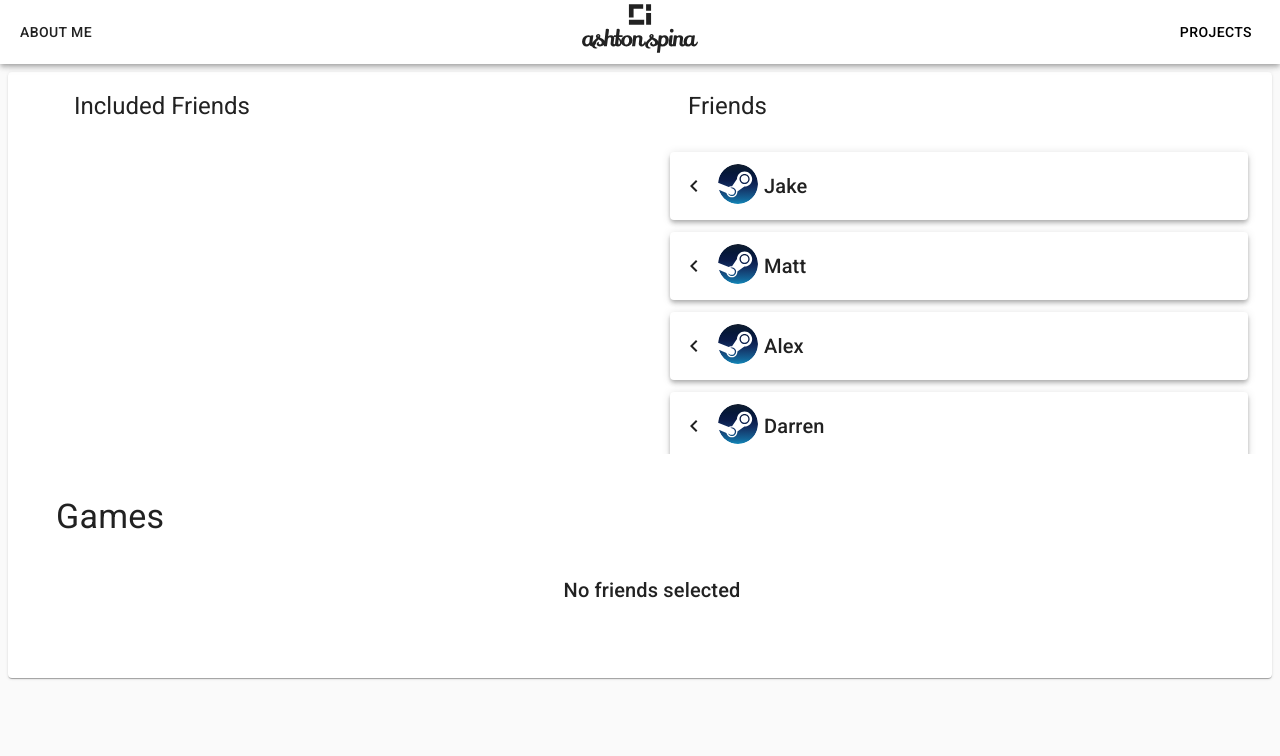
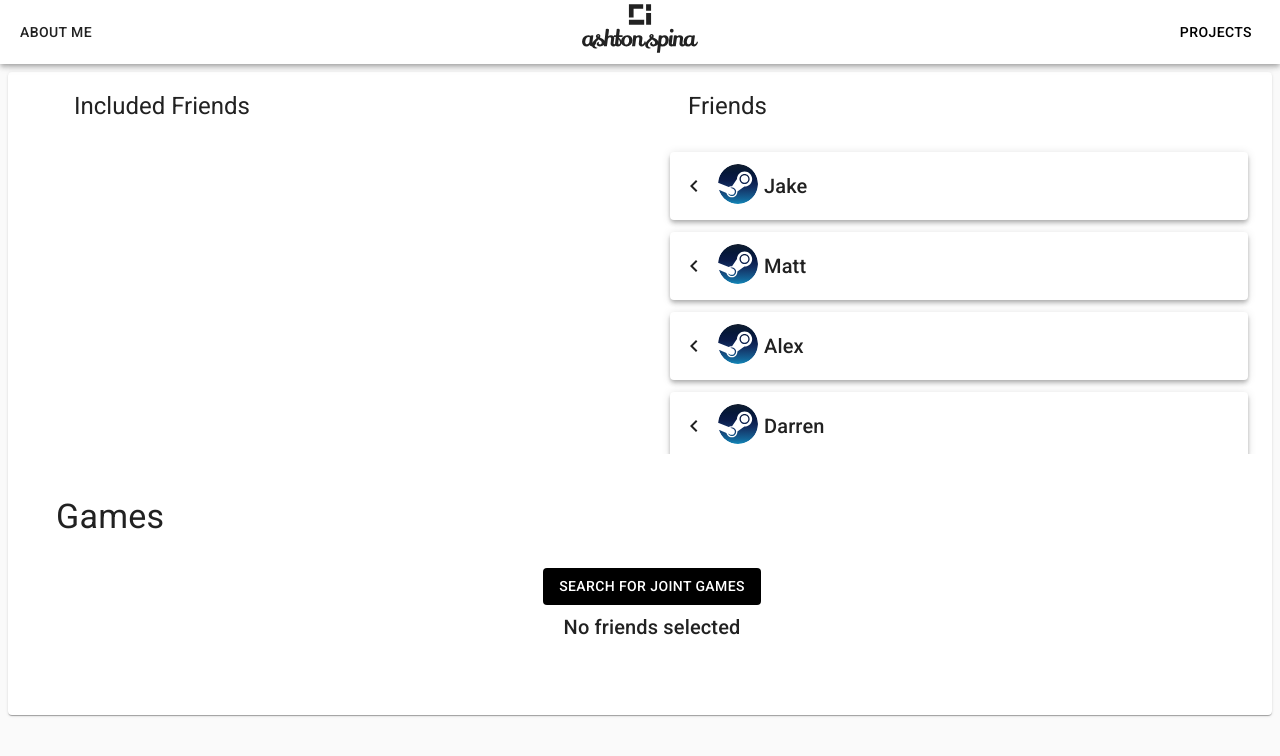
Before and after one commit to Spina-Solutions/ashton-spina-react, a React (Create React App) app: page /steam-game-group in a window 1280 px wide. Shown: the top 756 px of the page. Built offline with nearby package versions, Linux system fonts and the light colour scheme.

Commit message:
Added search button and error control

```diff
--- a/package.json
+++ b/package.json
@@ -25,6 +25,7 @@
   "devDependencies": {
     "@material-ui/core": "4.9.10",
     "@material-ui/icons": "4.9.1",
+    "@material-ui/lab": "^4.0.0-alpha.49",
     "axios": "^0.19.2",
     "classnames": "2.2.6",
     "material-ui-dots": "2.0.1",
--- a/src/pages/SteamFriendFinder.js
+++ b/src/pages/SteamFriendFinder.js
@@ -9,6 +9,9 @@ import Avatar from '@material-ui/core/Avatar';
 import axios from 'axios';
 import { LazyLoadComponent } from 'react-lazy-load-image-component';
 import CircularProgress from '@material-ui/core/CircularProgress';
+import Button from '@material-ui/core/Button';
+import Snackbar from '@material-ui/core/Snackbar';
+import MuiAlert from '@material-ui/lab/Alert';
 
 const friends = [
   {
@@ -90,12 +93,17 @@ const useStyles = makeStyles((theme) => ({
   },
 }));
 
+function Alert(props) {
+  return <MuiAlert elevation={6} variant="filled" {...props} />;
+}
+
 function SteamFriendFinder(props) {
   const classes = useStyles();
   const [allFriends, setAllFriends] = React.useState(friends);
   const [includedFriends, setIncludedFriends] = React.useState([]);
   const [games, setGames] = React.useState({});
   const [loading, setLoading] = React.useState(false);
+  const [error, setError] = React.useState(false);
 
   const handleIncludeFriend = async (friend) => {
     const newlyIncludedFriends = includedFriends;
@@ -105,14 +113,6 @@ function SteamFriendFinder(props) {
     });
     setIncludedFriends(newlyIncludedFriends);
     setAllFriends(filteredAllFriends);
-    console.log(newlyIncludedFriends);
-    setLoading(true);
-    const response = await axios.post(
-      `https://55dov46vm5.execute-api.eu-central-1.amazonaws.com/prod/ashtonsSpinaGetSteamGames`,
-      { friends: newlyIncludedFriends }
-    );
-    setGames(response.data);
-    setLoading(false);
   };
 
   const handleExcludeFriend = async (friend) => {
@@ -123,17 +123,36 @@ function SteamFriendFinder(props) {
     });
     setIncludedFriends(filteredIncludedFriends);
     setAllFriends(newAllFriends);
+  };
+
+  const handleSearchGames = async () => {
+    try {
       setLoading(true);
+      console.log({ friends: includedFriends });
       const response = await axios.post(
         `https://55dov46vm5.execute-api.eu-central-1.amazonaws.com/prod/ashtonsSpinaGetSteamGames`,
-      { friends: filteredIncludedFriends }
+        { friends: includedFriends }
       );
       setGames(response.data);
+    } catch (error) {
+      setError(true);
+    }
     setLoading(false);
   };
 
   return (
     <div className={classes.root}>
+      <Snackbar
+        open={error}
+        autoHideDuration={6000}
+        onClose={() => setError(false)}
+        anchorOrigin={{ vertical: 'top', horizontal: 'center' }}
+      >
+        <Alert onClose={() => setError(false)} severity="error">
+          Steam Web API has limited calls. Try again in a bit when the limit has
+          reset.
+        </Alert>
+      </Snackbar>
       <Grid container spacing={4} justify="center" alignItems="center">
         <Paper className={classes.content}>
           <Grid container justify="center">
@@ -205,14 +224,29 @@ function SteamFriendFinder(props) {
               </Typography>
               <Grid
                 container
-                className={classes.friendSection}
+                className={classes.gameSection}
                 justify="center"
+                align="center"
               >
                 {loading && <CircularProgress color="secondary" />}
+                {!loading && (
+                  <Grid xs={12}>
+                    <Button
+                      color="secondary"
+                      variant="contained"
+                      disableElevation
+                      onClick={() => handleSearchGames()}
+                    >
+                      Search for Joint Games
+                    </Button>
+                  </Grid>
+                )}
                 {!loading && !Object.keys(games).length && (
+                  <Grid xs={12}>
                     <Typography className={classes.type} variant="h6">
                       No friends selected
                     </Typography>
+                  </Grid>
                 )}
                 {!loading &&
                   Object.keys(games).map((game) => (
```
Also changed, not shown: 1 other file (tests, documents, lock files or other folders). Lines whose indentation alone changed are shown as unchanged.
